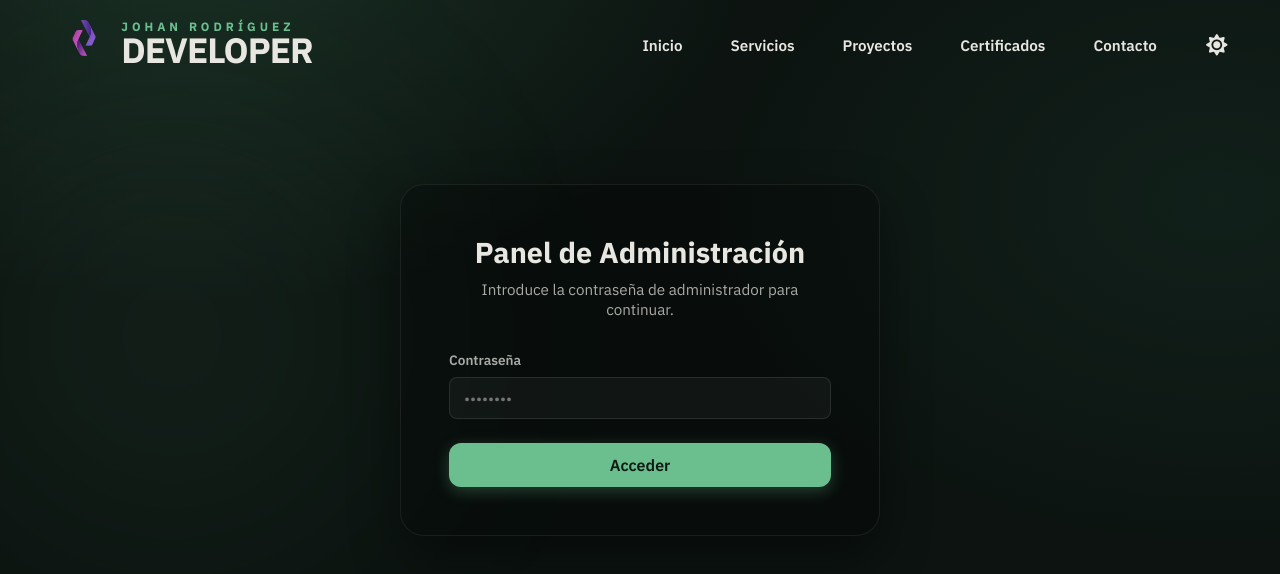
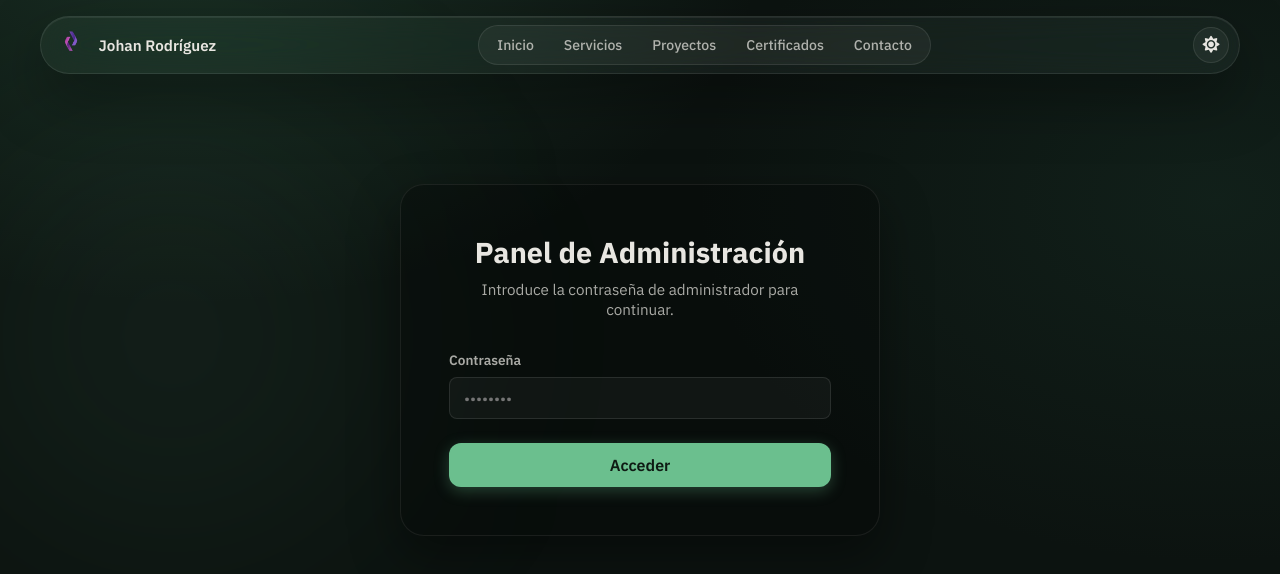
Before and after one commit to kiramman-mp3/web-portafolio-personal, an Angular app in the folder apps/frontend/: page /admin in a window 1280 px wide. Shown: the top 574 px of the page. Built offline with nearby package versions, Linux system fonts and the light colour scheme.

Commit message:
feat: turn header into a glass pill nav that compacts on scroll

```diff
--- a/apps/frontend/src/app/components/header/header.component.html
+++ b/apps/frontend/src/app/components/header/header.component.html
@@ -1,26 +1,27 @@
 <nav class="navbar" [ngClass]="getNavbarClasses()" id="main-nav" aria-label="Principal">
+  <div class="nav-shell glass">
+    <a href="/" class="logo-container" (click)="scrollToSection('inicio'); $event.preventDefault()">
+      <img ngSrc="/img/novacore.png" width="36" height="36" priority alt="" class="logo-image" />
+      <span class="logo-text">Johan Rodríguez</span>
+    </a>
 
-  <a href="/" class="logo-container" (click)="scrollToSection('inicio'); $event.preventDefault()">
-    <img ngSrc="/img/novacore.png" width="56" height="56" priority alt="" class="logo-image" />
-    <span class="logo-text">
-      <span class="logo-top">Johan Rodríguez</span>
-      <span class="logo-main">DEVELOPER</span>
-    </span>
-  </a>
-  <button type="button" class="menu-toggle" [class.open]="isMenuOpen()" (click)="toggleMenu()" id="menu-toggle"
-    aria-controls="nav-links" [attr.aria-expanded]="isMenuOpen()" aria-label="Abrir menú">
-    <span></span><span></span><span></span>
-  </button>
-  <div class="nav-links" [class.active]="isMenuOpen()" id="nav-links">
-    <a href="/" (click)="navigateToHome(); $event.preventDefault()">Inicio</a>
-    <a href="/servicios" (click)="navigateToServices(); $event.preventDefault()">Servicios</a>
-    <a href="/proyectos" (click)="navigateToProjects(); $event.preventDefault()">Proyectos</a>
-    <a href="/certificados" (click)="navigateToCertificates(); $event.preventDefault()">Certificados</a>
-    <a href="/contacto" (click)="navigateToContact(); $event.preventDefault()">Contacto</a>
+    <div class="nav-links" [class.active]="isMenuOpen()" id="nav-links">
+      <a href="/" [class.is-active]="isActive('/')" (click)="navigateToHome(); $event.preventDefault()">Inicio</a>
+      <a href="/servicios" [class.is-active]="isActive('/servicios')" (click)="navigateToServices(); $event.preventDefault()">Servicios</a>
+      <a href="/proyectos" [class.is-active]="isActive('/proyectos')" (click)="navigateToProjects(); $event.preventDefault()">Proyectos</a>
+      <a href="/certificados" [class.is-active]="isActive('/certificados')" (click)="navigateToCertificates(); $event.preventDefault()">Certificados</a>
+      <a href="/contacto" [class.is-active]="isActive('/contacto')" (click)="navigateToContact(); $event.preventDefault()">Contacto</a>
+    </div>
 
-    <button class="theme-toggle-btn" (click)="toggleTheme()"
-      [attr.aria-label]="themeService.isDarkMode() ? 'Cambiar a tema claro' : 'Cambiar a tema oscuro'">
-      <i class="fas" [ngClass]="themeService.isDarkMode() ? 'fa-sun' : 'fa-moon'" aria-hidden="true"></i>
-    </button>
+    <div class="nav-actions">
+      <button type="button" class="theme-toggle-btn" (click)="toggleTheme()"
+        [attr.aria-label]="themeService.isDarkMode() ? 'Cambiar a tema claro' : 'Cambiar a tema oscuro'">
+        <i class="fas" [ngClass]="themeService.isDarkMode() ? 'fa-sun' : 'fa-moon'" aria-hidden="true"></i>
+      </button>
+      <button type="button" class="menu-toggle" [class.open]="isMenuOpen()" (click)="toggleMenu()" id="menu-toggle"
+        aria-controls="nav-links" [attr.aria-expanded]="isMenuOpen()" aria-label="Abrir menú">
+        <span></span><span></span><span></span>
+      </button>
+    </div>
   </div>
 </nav>
--- a/apps/frontend/src/app/components/header/header.component.scss
+++ b/apps/frontend/src/app/components/header/header.component.scss
@@ -9,156 +9,144 @@
     z-index: 1000;
 }
 
+// La barra ocupa todo el ancho pero solo la cápsula recibe clics
 .navbar {
     position: fixed;
     top: 0;
     left: 0;
     width: 100%;
-    height: 90px;
-    background: transparent;
-    color: var(--text-color);
+    padding: 16px 2rem 0;
+    pointer-events: none;
+    transition: padding 0.4s ease;
+
+    &.scrolled {
+        padding-top: 10px;
+    }
+
+    @include bp.down(md) {
+        padding: 10px 0.75rem 0;
+    }
+}
+
+.nav-shell {
+    pointer-events: auto;
+    position: relative;
+    max-width: 1200px;
+    margin: 0 auto;
     display: flex;
     align-items: center;
     justify-content: space-between;
-    padding: 0 4%;
-    transition: background 0.4s ease, backdrop-filter 0.4s ease, height 0.4s ease, box-shadow 0.4s ease;
+    gap: 1rem;
+    padding: 8px 10px 8px 12px;
+    border-radius: 999px;
+    color: var(--text-color);
+    transition: max-width 0.4s ease, padding 0.4s ease;
 
-    &.scrolled {
-        height: 75px;
-        background: var(--nav-bg);
-        backdrop-filter: blur(15px);
-        -webkit-backdrop-filter: blur(15px);
-        box-shadow: var(--nav-shadow);
-        border-bottom: 1px solid rgb(var(--ink-rgb) / 0.05);
+    // Al hacer scroll la cápsula se encoge hacia el centro
+    .scrolled & {
+        max-width: 980px;
+        padding-top: 5px;
+        padding-bottom: 5px;
     }
 }
 
 .logo-container {
     display: inline-flex;
     align-items: center;
+    gap: 0.6rem;
     text-decoration: none;
     color: inherit;
-    line-height: 1;
-    z-index: 1100;
     cursor: pointer;
-    transition: opacity 0.3s ease;
-
-    &:hover {
-        opacity: 0.9;
-
-        .logo-image {
-            transform: scale(1.04);
-        }
-
-        .logo-main {
-            color: var(--primary);
-        }
-
-        .logo-top {
-            color: var(--purple-bright);
-        }
-    }
 }
 
 .logo-image {
-    height: 66px;
-    width: auto;
-    margin-right: 0.25rem;
-    transition: transform 0.35s cubic-bezier(0.23, 1, 0.32, 1);
+    width: 36px;
+    height: 36px;
+    border-radius: 50%;
 }
 
 .logo-text {
-    display: flex;
-    flex-direction: column;
-}
-
-.logo-top {
-    font-size: 0.75rem;
-    text-transform: uppercase;
-    letter-spacing: 4px;
-    font-weight: 700;
-    color: var(--primary);
-    transition: color 0.3s ease;
-}
-
-.logo-main {
-    font-family: var(--font-display);
-    font-size: 2.2rem;
-    font-weight: 700;
-    letter-spacing: -1px;
-    transition: color 0.3s ease;
+    font-weight: 600;
+    font-size: 0.95rem;
+    white-space: nowrap;
 }
 
 .nav-links {
     display: flex;
     align-items: center;
-    gap: 3rem;
+    gap: 2px;
+    padding: 4px;
+    border-radius: 999px;
+    background: rgb(var(--ink-rgb) / 0.05);
+    border: 1px solid var(--glass-border);
 
     a {
-        color: inherit;
+        color: var(--text-muted);
         text-decoration: none;
-        font-weight: 600;
-        font-size: 0.95rem;
-        transition: color 0.4s ease;
-        position: relative;
-        cursor: pointer;
+        font-weight: 500;
+        font-size: 0.88rem;
+        padding: 6px 14px;
+        border-radius: 999px;
+        transition: background 0.25s ease, color 0.25s ease;
 
-        &::after {
-            content: '';
-            position: absolute;
-            width: 0;
-            height: 2px;
-            bottom: -5px;
-            left: 0;
-            background-color: var(--primary);
-            transition: all 0.5s cubic-bezier(0.23, 1, 0.32, 1);
+        &:hover {
+            color: var(--text-color);
         }
 
-        &:hover::after {
-            width: 100%;
+        &.is-active {
+            color: var(--text-color);
+            background: rgb(var(--ink-rgb) / 0.1);
         }
     }
+}
 
-    .theme-toggle-btn {
-        background: transparent;
-        border: none;
-        color: inherit;
-        font-size: 1.2rem;
-        cursor: pointer;
-        padding: 0;
-        display: flex;
-        align-items: center;
-        transition: transform 0.3s ease, color 0.3s ease;
+.nav-actions {
+    display: flex;
+    align-items: center;
+    gap: 0.5rem;
+}
 
-        &:hover {
-            transform: scale(1.1) rotate(15deg);
-            color: var(--primary);
-        }
+.theme-toggle-btn {
+    width: 36px;
+    height: 36px;
+    display: grid;
+    place-items: center;
+    border-radius: 50%;
+    border: 1px solid var(--glass-border);
+    background: rgb(var(--ink-rgb) / 0.05);
+    color: inherit;
+    font-size: 0.95rem;
+    cursor: pointer;
+    transition: background 0.25s ease;
+
+    &:hover {
+        background: rgb(var(--ink-rgb) / 0.12);
     }
 }
 
 .menu-toggle {
     display: none;
     flex-direction: column;
-    gap: 6px;
+    justify-content: center;
+    gap: 5px;
+    width: 36px;
+    height: 36px;
     background: none;
     border: none;
-    padding: 0;
+    padding: 0 8px;
     color: inherit;
     cursor: pointer;
-    z-index: 1100;
 
     span {
-        width: 30px;
-        height: 3px;
+        height: 2px;
         background: currentColor;
-        border-radius: 10px;
-        transition: all 0.5s cubic-bezier(0.23, 1, 0.32, 1);
+        border-radius: 2px;
+        transition: transform 0.3s ease, opacity 0.3s ease;
     }
 
     &.open {
         span:nth-child(1) {
-            transform: rotate(45deg) translate(8px, 8px);
+            transform: translateY(7px) rotate(45deg);
         }
 
         span:nth-child(2) {
@@ -166,39 +154,49 @@
         }
 
         span:nth-child(3) {
-            transform: rotate(-45deg) translate(7px, -7px);
+            transform: translateY(-7px) rotate(-45deg);
         }
     }
 }
 
+// En pantallas medianas y pequeñas los enlaces bajan en un panel de vidrio
 @include bp.down(lg) {
     .menu-toggle {
         display: flex;
     }
 
     .nav-links {
-        position: fixed;
-        top: 0;
+        position: absolute;
+        top: calc(100% + 8px);
         left: 0;
-        width: 100%;
-        height: 100vh;
-        background: var(--bg-color);
+        right: 0;
         flex-direction: column;
-        justify-content: center;
-        align-items: center;
-        gap: 2rem;
-        transform: translateX(-100%);
+        align-items: stretch;
+        gap: 2px;
+        padding: 8px;
+        border-radius: var(--radius-card);
+        // Casi opaco: el menú se lee encima de cualquier contenido
+        background: color-mix(in srgb, var(--bg-color) 90%, transparent);
+        border: 1px solid var(--glass-border);
+        backdrop-filter: var(--glass-blur);
+        -webkit-backdrop-filter: var(--glass-blur);
+        box-shadow: var(--glass-shadow);
+        opacity: 0;
+        transform: translateY(-6px);
         visibility: hidden;
-        transition: transform 0.3s ease, visibility 0s linear 0.3s;
+        transition: opacity 0.2s ease, transform 0.2s ease, visibility 0s linear 0.2s;
 
         &.active {
-            transform: translateX(0);
+            opacity: 1;
+            transform: none;
             visibility: visible;
-            transition: transform 0.3s ease;
+            transition: opacity 0.2s ease, transform 0.2s ease;
         }
 
         a {
-            font-size: 1.5rem;
+            font-size: 1rem;
+            padding: 12px 16px;
+            border-radius: 14px;
         }
     }
 }
--- a/apps/frontend/src/app/components/header/header.component.ts
+++ b/apps/frontend/src/app/components/header/header.component.ts
@@ -19,7 +19,10 @@ import { signal } from '@angular/core';
 export class HeaderComponent implements OnDestroy {
     @ViewChild('navbar', { static: false }) navbar!: ElementRef;
     isMenuOpen = signal(false);
+    // Ruta actual sin query ni fragmento, para marcar la sección activa en la píldora
+    currentPath = signal('/');
     private navEndSub?: Subscription;
+    private routeSub: Subscription;
 
     constructor(
         public navigationService: NavigationService,
@@ -27,10 +30,20 @@ export class HeaderComponent implements OnDestroy {
         private router: Router,
         private elementRef: ElementRef,
         public themeService: ThemeService
-    ) { }
+    ) {
+        this.routeSub = this.router.events
+            .pipe(filter((e): e is NavigationEnd => e instanceof NavigationEnd))
+            .subscribe(e => this.currentPath.set(e.urlAfterRedirects.split(/[?#]/)[0]));
+    }
 
     ngOnDestroy(): void {
         this.navEndSub?.unsubscribe();
+        this.routeSub.unsubscribe();
+    }
+
+    isActive(path: string): boolean {
+        const current = this.currentPath();
+        return path === '/' ? current === '/' : current.startsWith(path);
     }
 
     toggleMenu(): void {
```
